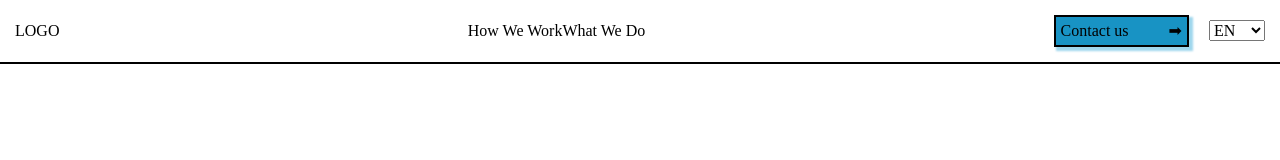
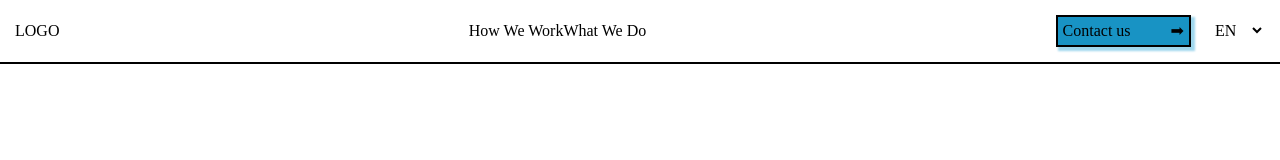
Before and after one commit to maksymtymchenko/blackbird-pub, a React (Create React App) app: page / in a window 1280 px wide. Shown: the top 160 px of the page. Built offline with nearby package versions, Linux system fonts and the light colour scheme.

Commit message:
dropdown languages list

```diff
--- a/src/components/Header/header.css
+++ b/src/components/Header/header.css
@@ -26,3 +26,9 @@
 .header__options--btn span {
   margin-left: 40px;
 }
+
+.header__options--list {
+  outline: none;
+  border: none;
+  background-color: transparent;
+}
--- a/src/components/Header/index.jsx
+++ b/src/components/Header/index.jsx
@@ -18,7 +18,7 @@ const index = () => {
           <button className="header__options--btn">
             Contact us<span>&#x27A1;</span>
           </button>
-          <select id="languages">
+          <select className="header__options--list" id="languages">
             <option value="en">EN</option>
             <option value="ukr">UKR</option>
             <option value="rus">RUS</option>
```
